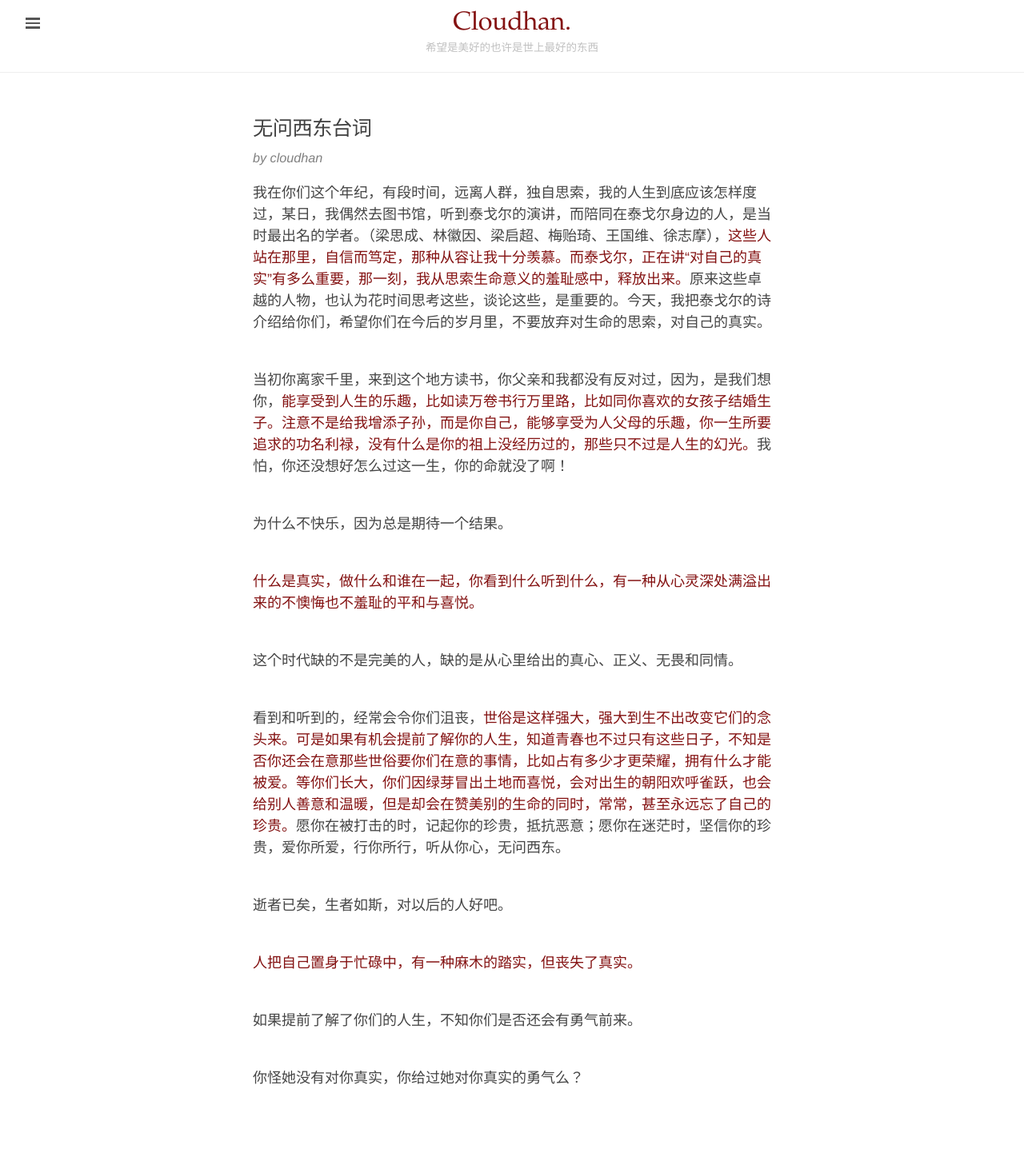
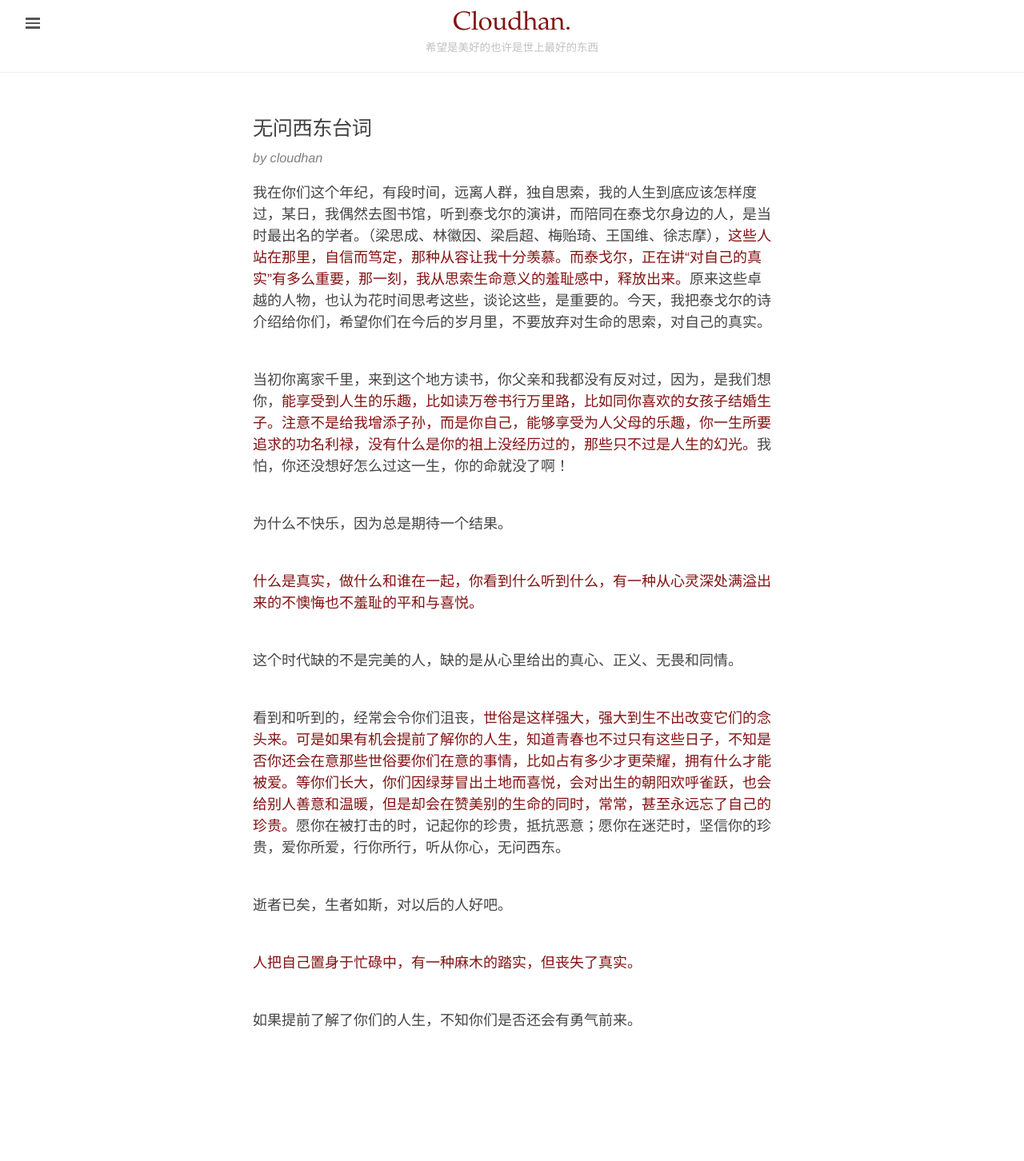
Before and after one commit to symphonyh/blog, a Jekyll site: the page built from _texts/wuwenxidong.md, in a window 1280 px wide. Shown: the whole page at 80% size. Built offline with Jekyll 4.4.1, drawn with Linux system fonts in a browser that asks for light colours; after the commit the page ends 1380 px from its top, so only the background shows below that.

Commit message:
wuwenxidong-fix

```diff
--- a/_includes/sidebar.html
+++ b/_includes/sidebar.html
@@ -28,7 +28,7 @@
     <!-- The code below is used for manually entered links  -->
 
     <a class="sidebar-nav-item" href="http://symphonyh.github.io" target="_blank">My Tech blog</a>
-    <a class="sidebar-nav-item" href="http://www.weifuwu.ren" target="_blank">My forum</a>
+   <!--  <a class="sidebar-nav-item" href="http://www.weifuwu.ren" target="_blank">My forum</a> -->
 
     <a class="sidebar-nav-item" href="https://github.com/symphonyh/blog" target="_blank">GitHub project</a>
     <span class="sidebar-nav-item">Currently v{{ site.version }}</span>
--- a/_texts/wuwenxidong.md
+++ b/_texts/wuwenxidong.md
@@ -32,6 +32,3 @@ source:
 
 <br>
 如果提前了解了你们的人生，不知你们是否还会有勇气前来。
-
-<br>
-你怪她没有对你真实，你给过她对你真实的勇气么？
```
